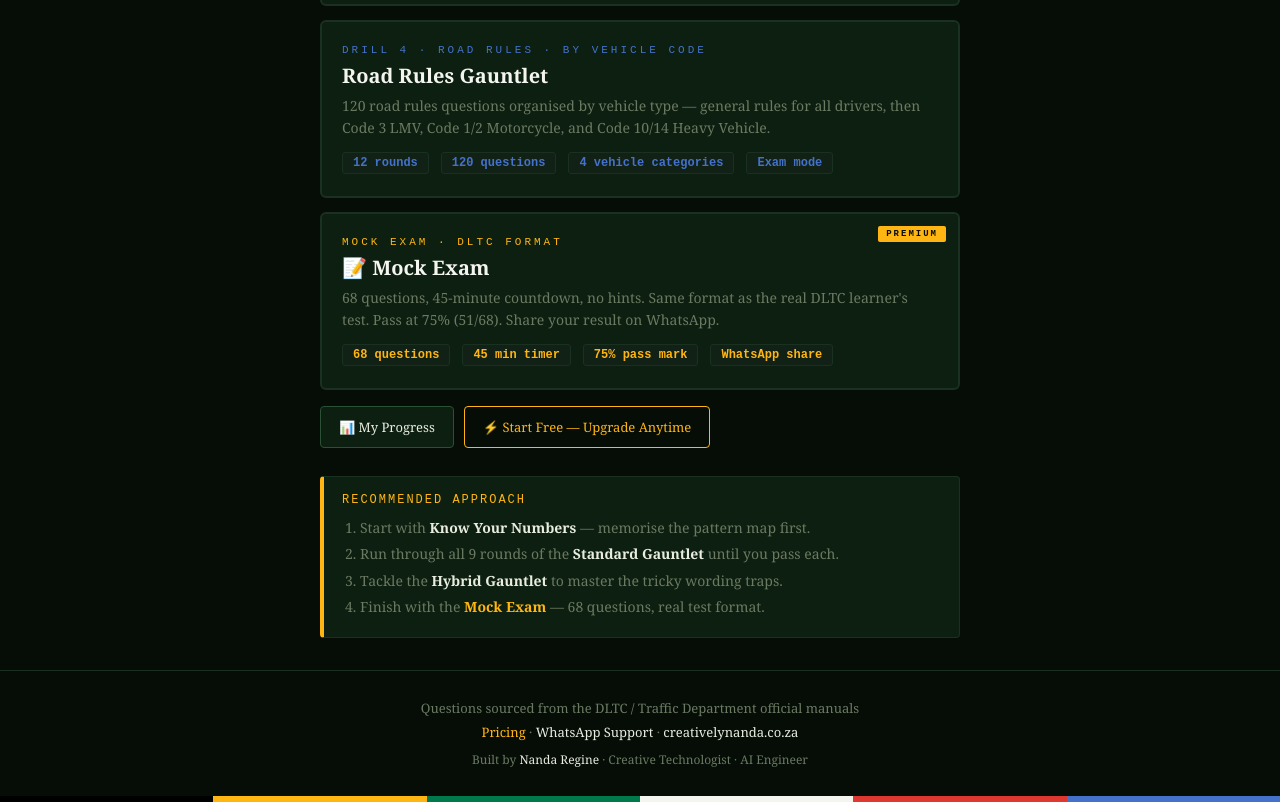
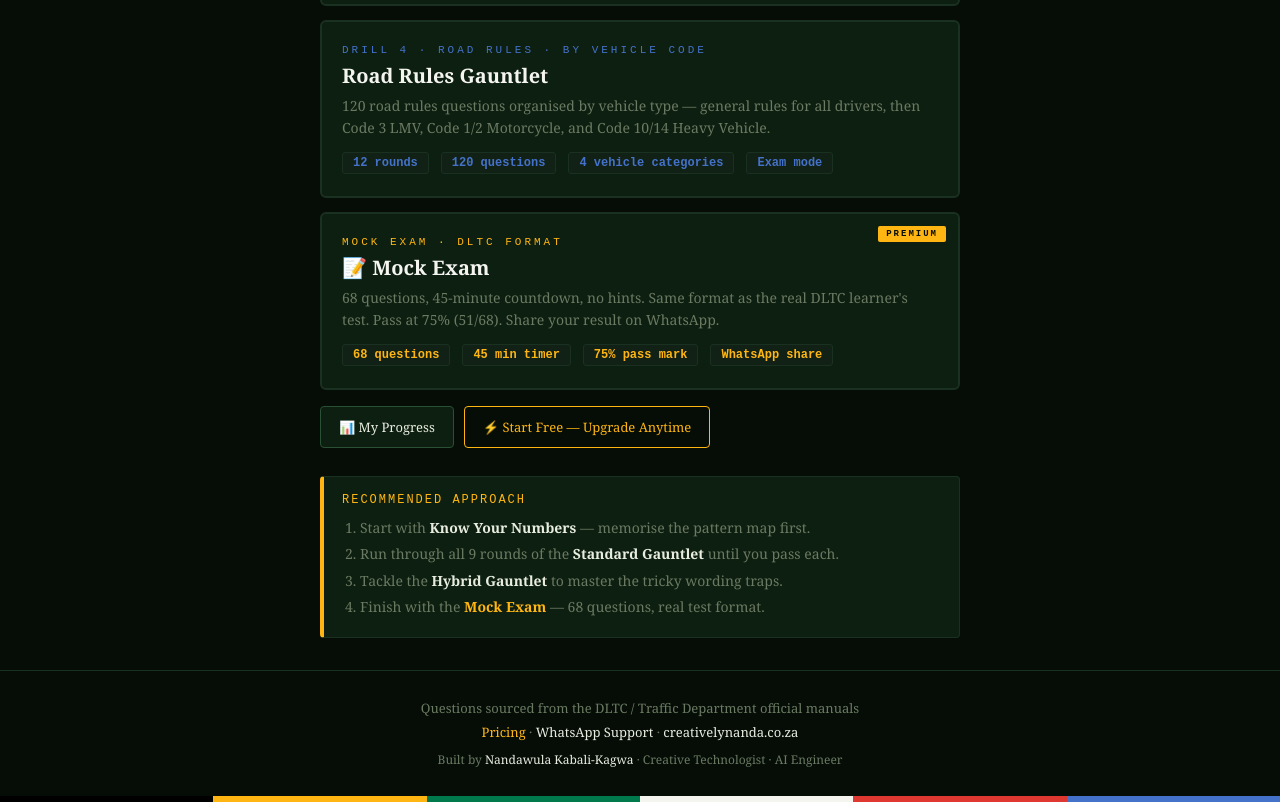
Before and after one commit to Nanda-Regine/nanda-k53-drill-master, a React (Vite) app: page / in a window 1280 px wide. Shown: the part 873-1675 px from the top of the page. Built offline with nearby package versions, Linux system fonts and the light colour scheme.

Commit message:
Update footer with full name: Nandawula Kabali-Kagwa
Co-Authored-By: Claude Sonnet 4.6 <noreply@anthropic.com>

```diff
--- a/src/App.jsx
+++ b/src/App.jsx
@@ -284,7 +284,7 @@ function HomePage({ onSelect }) {
         <p style={{ color: T.dim, fontSize: 12 }}>
           Built by{" "}
           <a href="https://creativelynanda.co.za" target="_blank" rel="noreferrer" style={{ color: T.text, textDecoration: "none" }}>
-            Nanda Regine
+            Nandawula Kabali-Kagwa
           </a>
           {" · "}Creative Technologist · AI Engineer
         </p>
```
